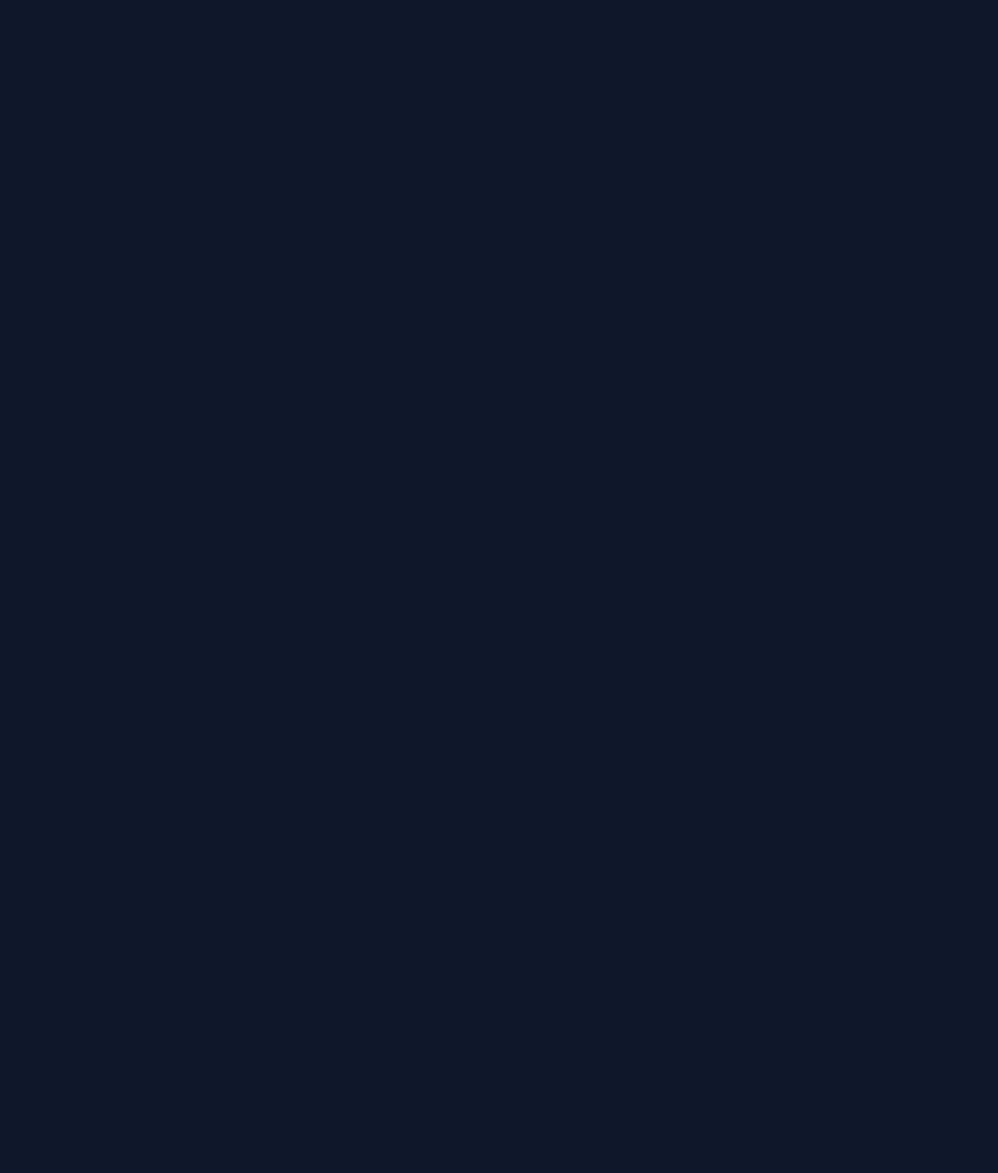
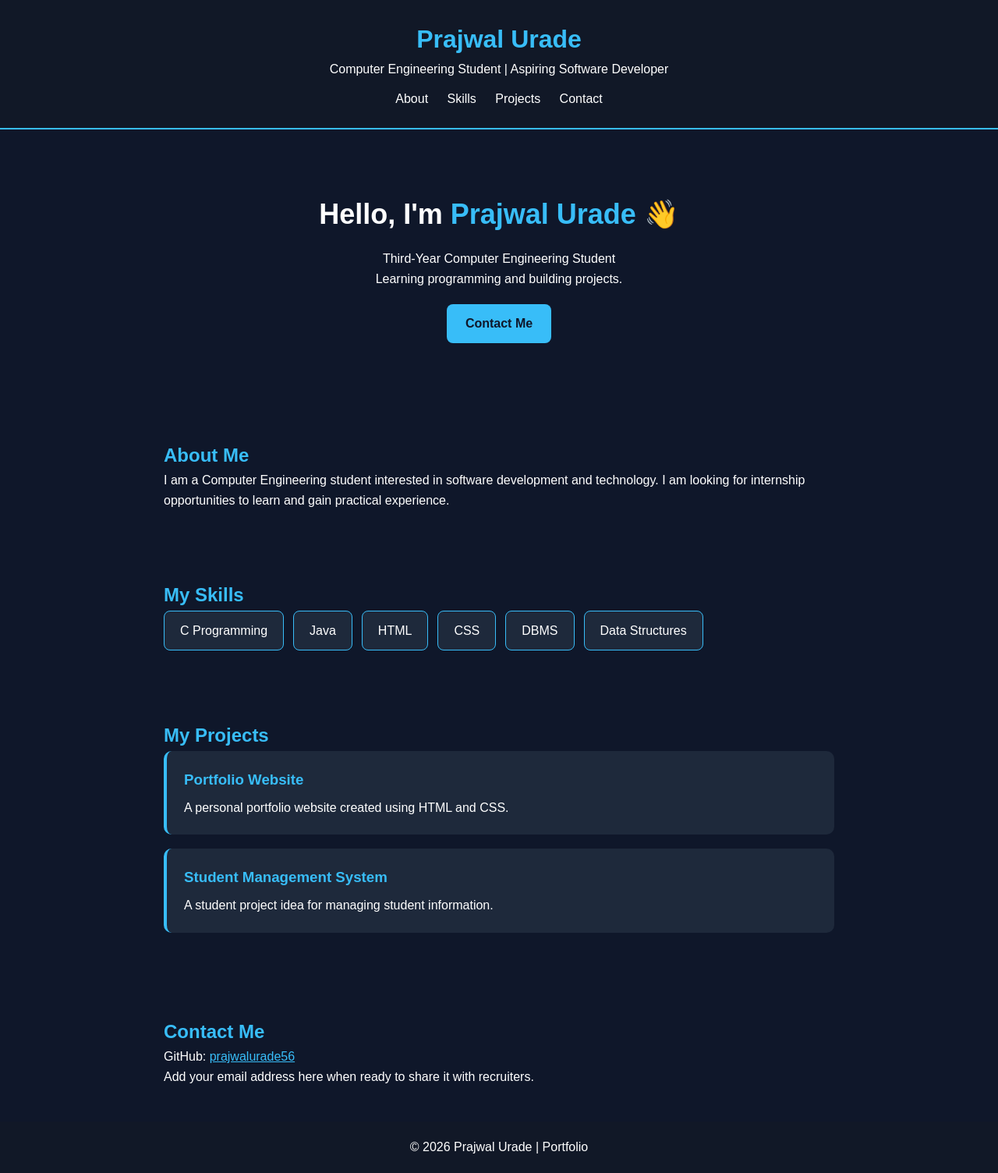
Before and after one commit to prajwalurade56/my-portfolio, a plain HTML site: page index.html in a window 1280 px wide. Shown: the whole page at 78% size. Before the commit the page ends 800 px from the top, so only its background shows below. Drawn offline with Linux system fonts and the light colour scheme.

Commit message:
update index.html

```diff
--- a/index.html
+++ b/index.html
@@ -1,48 +1,84 @@
 <!DOCTYPE html>
 <html lang="en">
 <head>
-    <meta charset="UTF-8">
-    <meta name="viewport" content="width=device-width, initial-scale=1.0">
-    <title>Prajwal Urade | Portfolio</title>
+<meta charset="UTF-8">
+<meta name="viewport" content="width=device-width, initial-scale=1.0">
+<title>Prajwal Urade | Portfolio</title>
+<style>
+*{margin:0;padding:0;box-sizing:border-box}
+body{font-family:Arial,sans-serif;background:#0f172a;color:white;line-height:1.6}
+header{background:#111827;padding:25px;text-align:center;border-bottom:2px solid #38bdf8}
+header h1{color:#38bdf8;font-size:32px}
+nav{margin-top:12px}
+nav a{color:white;text-decoration:none;margin:0 10px}
+section{max-width:900px;margin:auto;padding:45px 20px}
+.hero{text-align:center;padding:80px 20px}
+.hero h2{font-size:36px;margin-bottom:15px}
+.hero span,h2.section-title{color:#38bdf8}
+.button{display:inline-block;background:#38bdf8;color:#0f172a;padding:12px 24px;margin-top:20px;border-radius:8px;text-decoration:none;font-weight:bold}
+.skills{display:flex;flex-wrap:wrap;gap:12px}
+.skill{background:#1e293b;padding:12px 20px;border-radius:8px;border:1px solid #38bdf8}
+.card{background:#1e293b;padding:22px;margin-bottom:18px;border-radius:10px;border-left:4px solid #38bdf8}
+.card h3{color:#38bdf8;margin-bottom:8px}
+footer{background:#111827;text-align:center;padding:20px}
+</style>
+</head>
+<body>
+<header>
+<h1>Prajwal Urade</h1>
+<p>Computer Engineering Student | Aspiring Software Developer</p>
+<nav>
+<a href="#about">About</a>
+<a href="#skills">Skills</a>
+<a href="#projects">Projects</a>
+<a href="#contact">Contact</a>
+</nav>
+</header>
 
-    <style>
-        * {
-            margin: 0;
-            padding: 0;
-            box-sizing: border-box;
-        }
+<section class="hero">
+<h2>Hello, I'm <span>Prajwal Urade</span> 👋</h2>
+<p>Third-Year Computer Engineering Student</p>
+<p>Learning programming and building projects.</p>
+<a class="button" href="#contact">Contact Me</a>
+</section>
 
-        body {
-            font-family: Arial, sans-serif;
-            background: #0f172a;
-            color: white;
-            line-height: 1.6;
-        }
+<section id="about">
+<h2 class="section-title">About Me</h2>
+<p>I am a Computer Engineering student interested in software development and technology. I am looking for internship opportunities to learn and gain practical experience.</p>
+</section>
 
-        header {
-            background: #111827;
-            padding: 20px;
-            text-align: center;
-            border-bottom: 2px solid #38bdf8;
-        }
+<section id="skills">
+<h2 class="section-title">My Skills</h2>
+<div class="skills">
+<div class="skill">C Programming</div>
+<div class="skill">Java</div>
+<div class="skill">HTML</div>
+<div class="skill">CSS</div>
+<div class="skill">DBMS</div>
+<div class="skill">Data Structures</div>
+</div>
+</section>
 
-        header h1 {
-            color: #38bdf8;
-            font-size: 32px;
-        }
+<section id="projects">
+<h2 class="section-title">My Projects</h2>
+<div class="card">
+<h3>Portfolio Website</h3>
+<p>A personal portfolio website created using HTML and CSS.</p>
+</div>
+<div class="card">
+<h3>Student Management System</h3>
+<p>A student project idea for managing student information.</p>
+</div>
+</section>
 
-        nav {
-            margin-top: 12px;
-        }
+<section id="contact">
+<h2 class="section-title">Contact Me</h2>
+<p>GitHub: <a href="https://github.com/prajwalurade56" style="color:#38bdf8">prajwalurade56</a></p>
+<p>Add your email address here when ready to share it with recruiters.</p>
+</section>
 
-        nav a {
-            color: white;
-            text-decoration: none;
-            margin: 0 12px;
-        }
-
-        nav a:hover {
-            color: #38bdf8;
-        }
-
-        section
+<footer>
+<p>&copy; 2026 Prajwal Urade | Portfolio</p>
+</footer>
+</body>
+</html>
```
